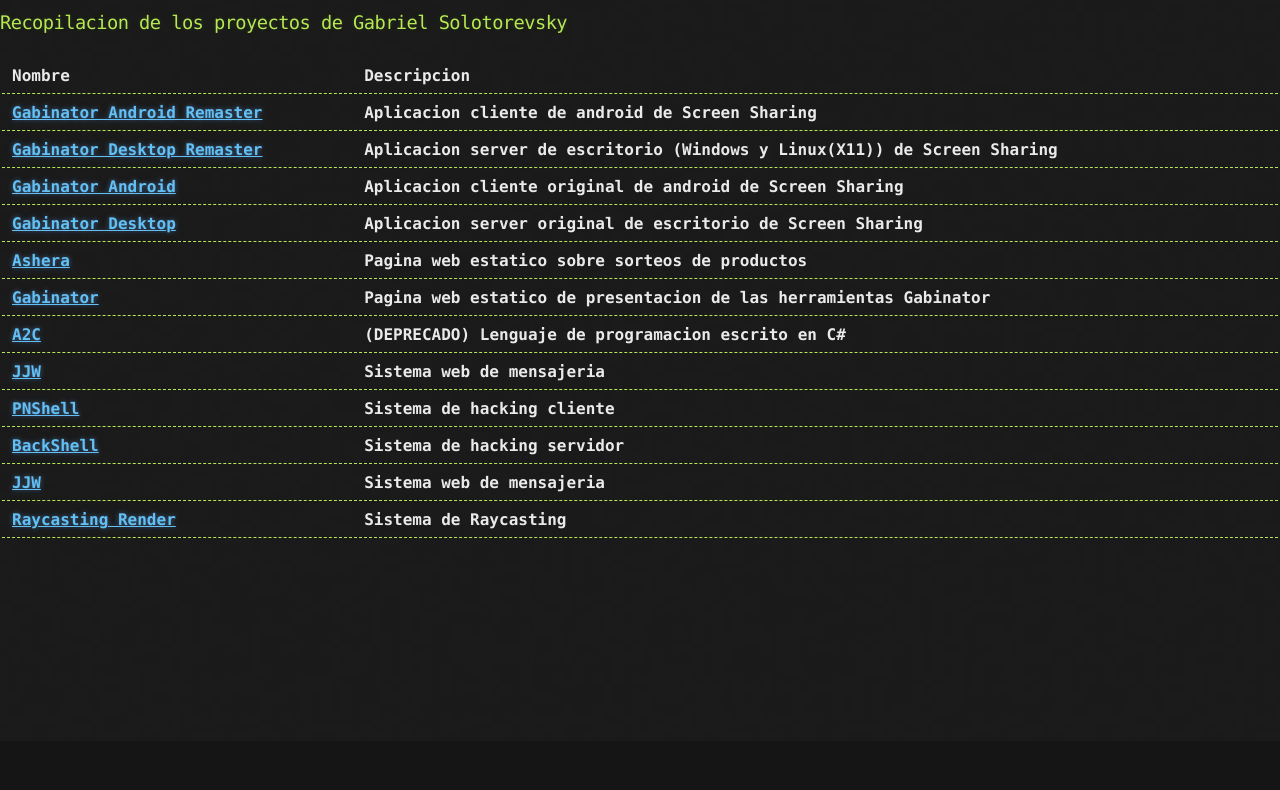
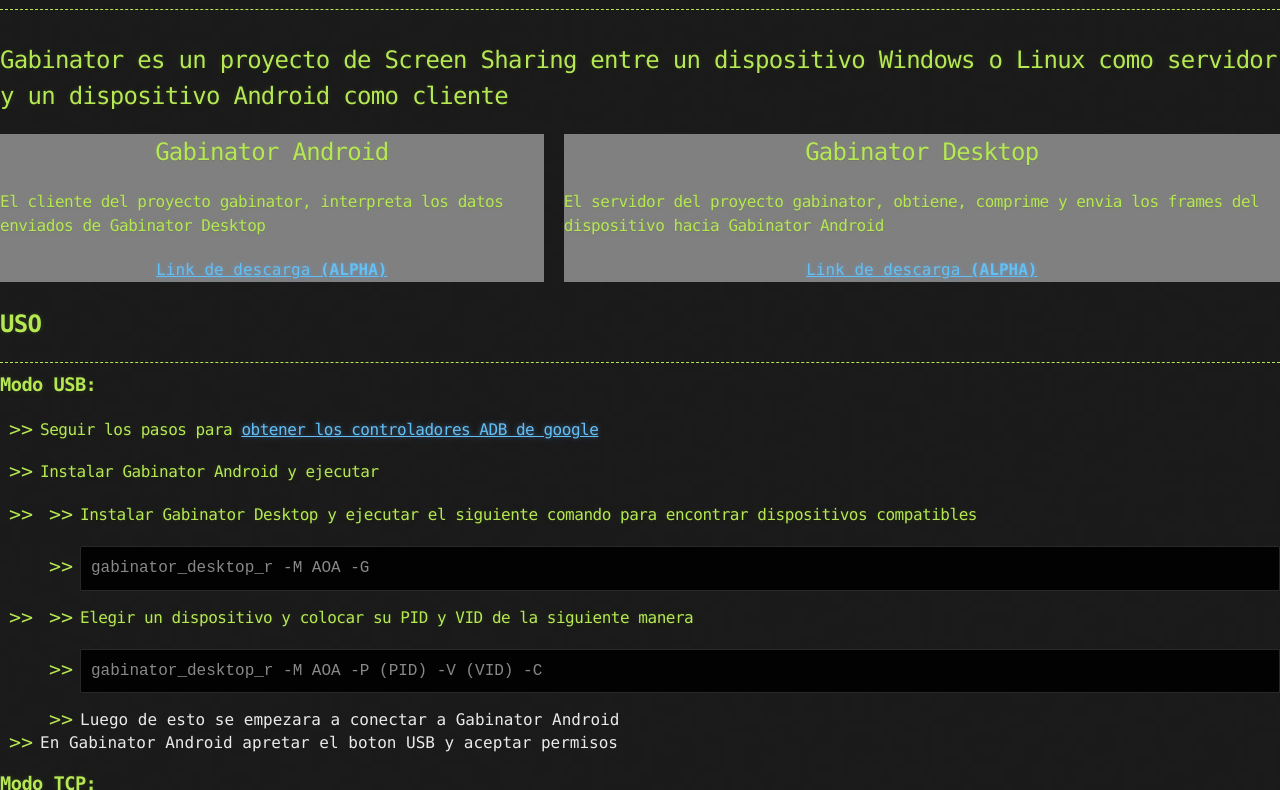
Before and after one commit to Gonanf/Gabinator, a plain HTML site: page _site/index.html in a window 1280 px wide. Shown: the part 59-849 px from the top of the page. Before the commit the page ends 800 px from the top, so only its background shows below. Drawn offline with Linux system fonts and the light colour scheme.

Commit message:
Terminado

```diff
--- a/_site/index.html
+++ b/_site/index.html
@@ -1,67 +1,73 @@
 <!DOCTYPE html>
 <html lang="en">
-  <head>
+<head>
     <meta charset="UTF-8">
-    <meta name="viewport" content="width=device-width, initial-scale=1">
-    <title>Chaos Pages</title>
+    <meta name="viewport" content="width=device-width, initial-scale=1.0">
+    <title>Gabinator</title>
     <link rel="stylesheet" href="./assets/css/style.css">
-  </head>
-  <body>
-    <h1>Chaos Proyect</h1>
-    <h3>Recopilacion de los proyectos de Gabriel Solotorevsky</h3>
-    <table>
-      <tr>
-        <th>Nombre</th>
-        <th>Descripcion</th>
-      </tr>
-      <tr>
-        <th><a href="https://github.com/Gonanf/gabinator_android_remaster">Gabinator Android Remaster</a></th>
-        <th>Aplicacion cliente de android de Screen Sharing</th>
-      </tr>
-      <tr>
-        <th><a href="https://github.com/Gonanf/gabinator_desktop_remaster">Gabinator Desktop Remaster</a></th>
-        <th>Aplicacion server de escritorio (Windows y Linux(X11)) de Screen Sharing</th>
-      </tr>
-      <tr>
-        <th><a href="https://github.com/Gonanf/Gabinator_Android">Gabinator Android</a></th>
-        <th>Aplicacion cliente original de android de Screen Sharing</th>
-      </tr>
-      <tr>
-        <th><a href="https://github.com/Gonanf/Gabinator_Desktop">Gabinator Desktop </a></th>
-        <th>Aplicacion server original de escritorio de Screen Sharing</th>
-      </tr>
-      <tr>
-        <th><a href="https://gonanf.github.io/Ashera">Ashera</a></th>
-        <th>Pagina web estatico sobre sorteos de productos</th>
-      </tr>
-      <tr>
-        <th><a href="https://gonanf.github.io/Gabinator">Gabinator</a></th>
-        <th>Pagina web estatico de presentacion de las herramientas Gabinator</th>
-      </tr>
-      <tr>
-        <th><a href="https://github.com/Gonanf/A2C">A2C</a></th>
-        <th>(<keyword>DEPRECADO</keyword>) Lenguaje de programacion escrito en C#</th>
-      </tr>
-      <tr>
-        <th><a href="https://github.com/Gonanf/JJW">JJW</a></th>
-        <th>Sistema web de mensajeria</th>
-      </tr>
-      <tr>
-        <th><a href="https://github.com/Gonanf/PNShell">PNShell</a></th>
-        <th>Sistema de hacking cliente</th>
-      </tr>
-      <tr>
-        <th><a href="https://github.com/Gonanf/BackShell">BackShell</a></th>
-        <th>Sistema de hacking servidor</th>
-      </tr>
-      <tr>
-        <th><a href="https://github.com/Gonanf/gabinator_android_remaster">JJW</a></th>
-        <th>Sistema web de mensajeria</th>
-      </tr>
-      <tr>
-        <th><a href="https://github.com/Gonanf/Raycasting-Render-SFML2">Raycasting Render</a></th>
-        <th>Sistema de Raycasting</th>
-      </tr>
-    </table>
-  </body>
+</head>
+<body>
+    <h1>Gabinator</h1>
+    <hr>
+    <br>
+    <h2>Gabinator es un proyecto de Screen Sharing entre un dispositivo Windows o Linux como servidor y un dispositivo Android como cliente</h2>
+    <div style="display: flex;gap: 20px;justify-content: center;align-items: center;">
+        <div style="background-color: grey;display: flex;flex-direction: column;justify-content: center;justify-items: center;align-items: center;">
+            <h2>Gabinator Android</h2>
+            <h4>El cliente del proyecto gabinator, interpreta los datos enviados de Gabinator Desktop</h4>
+            <a href="https://github.com/Gonanf/gabinator_android_remaster/releases/tag/alpha-v0.1.0">Link de descarga <b>(ALPHA)</b></a>
+        </div>
+        <div style="background-color: gray;display: flex;flex-direction: column;justify-content: center;justify-items: center;align-items: center;">
+            <h2>Gabinator Desktop</h2>
+            <h4>El servidor del proyecto gabinator, obtiene, comprime y envia los frames del dispositivo hacia Gabinator Android</h4>
+            <a href="https://github.com/Gonanf/gabinator_desktop_remaster/releases/tag/alpha-v0.1.0">Link de descarga <b>(ALPHA)</b></a>
+        </div>
+    </div>
+    <br>
+    <h2><b>USO</b></h2>
+    <hr>
+    <h3><b>Modo USB:</b></h3>
+    <ul>
+        <li><h4>Seguir los pasos para <a href="https://developer.android.com/studio/run/win-usb">obtener los controladores ADB de google</a></h4></li>
+        <li><h4>Instalar Gabinator Android y ejecutar</h4></li>
+        <li>
+            <ul>
+                <li>
+                    <h4>Instalar Gabinator Desktop y ejecutar el siguiente comando para encontrar dispositivos compatibles</h4>
+                </li>
+                <li>
+                    <pre class="highlight"><code><span class="c1">gabinator_desktop_r -M AOA -G </span></code></pre>
+                </li>
+            </ul>
+        </li>
+        <li>
+            <ul>
+                <li>
+                    <h4>Elegir un dispositivo y colocar su PID y VID de la siguiente manera</h4>
+                </li>
+                <li>
+                <pre class="highlight"><code><span class="c1">gabinator_desktop_r -M AOA -P (PID) -V (VID) -C </span></code></pre>
+                </li>
+                <li>Luego de esto se empezara a conectar a Gabinator Android</li>
+            </ul>
+        </li>
+        <li>En Gabinator Android apretar el boton USB y aceptar permisos</li>
+    </ul>
+    <h3><b>Modo TCP:</b></h3>
+    <ul>
+        <li><h4>Instalar Gabinator Android y ejecutar</h4></li>
+        <li>
+            <ul>
+                <li>
+                    <h4>Instalar Gabinator Desktop y ejecutar el siguiente comando para iniciar el servidor TCP</h4>
+                </li>
+                <li>
+                    <pre class="highlight"><code><span class="c1">gabinator_desktop_r -M TCP -C</span> </code></pre>
+                </li>
+            </ul>
+        </li>
+        <li>En Gabinator Android apretar el boton TCP, colocar la IP que aparece en el lado de Gabinator Desktop y conectar </li>
+    </ul>
+
+</body>
 </html>
--- a/_site/main.css
+++ /dev/null
@@ -1,45 +0,0 @@
-a.active:hover{
-    padding: 2%;
-}
-
-*{
-    margin: 0px;
-    padding: 0px;
-}
-
-body{
-    background-image: url(./img/gato.png);
-    background-color: black;
-    background-size: 10%;
-}
-
-a.active{
-    transition: padding .4s ease, transform .4s linear ;
-    display: block;
-}
-
-#main-comprar{
-    display: flex;
-    flex-direction: row;
-    flex-wrap: wrap;
-    width: 100%;
-    height: 100%;
-}
-
-#image{
-    width: auto;
-    height: auto;
-}
-
-.numero.deshabilitado{
-    text-decoration: dashed;
-    background-color: red;
-    pointer-events: none;
-}
-
-.numero{
-    text-decoration: none;
-    background-color: chartreuse;
-    border: solid blue 5px;
-    border-radius: 100%;
-}
```
Also changed, not shown: index.html (+50 -4 lines).
